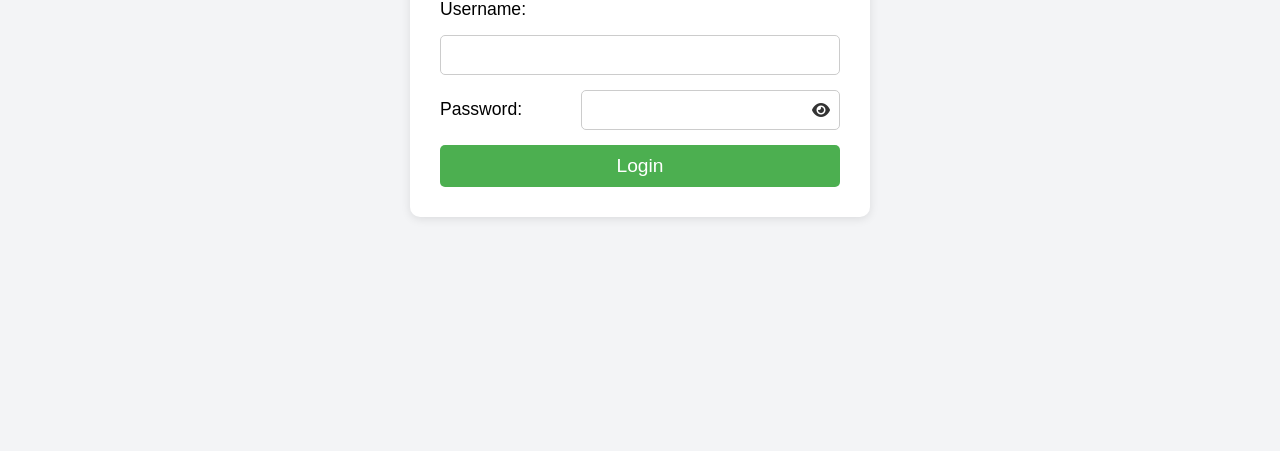
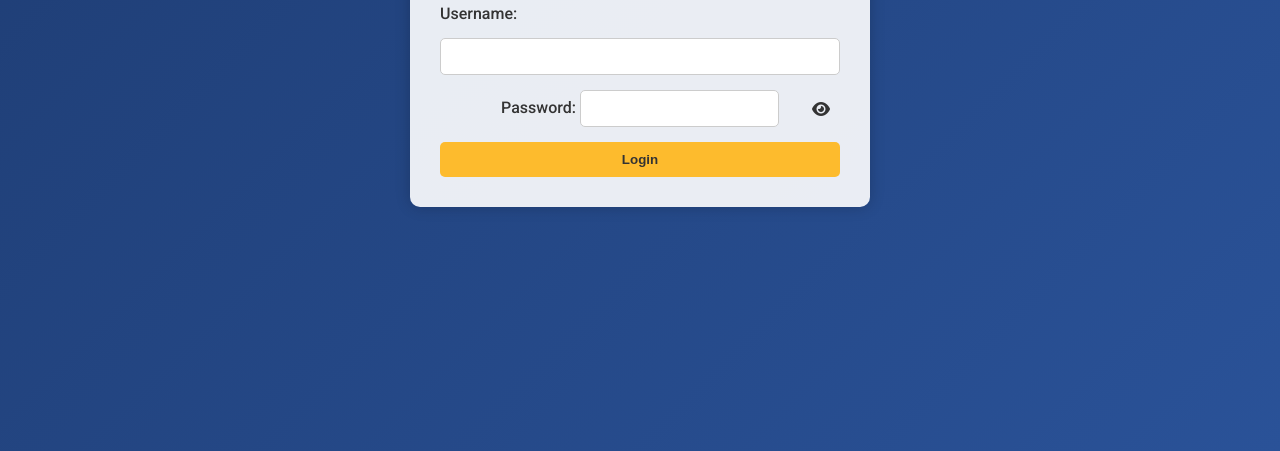
Before and after one commit to AiOfLautech/Quiz-Website, a website: page admin/login.html in a window 1280 px wide. Shown: the part 349-800 px from the top of the page. Drawn offline with Linux system fonts and the light colour scheme.

Commit message:
Update admin-login.css

```diff
--- a/admin/admin-login.css
+++ b/admin/admin-login.css
@@ -1,78 +1,81 @@
-/* Styles for admin-login.html */
+/* admin-login.css - Styles for the Admin Login Page */
+
+@import url('https://fonts.googleapis.com/css2?family=Roboto:wght@400;500;700&display=swap');
 
 body {
-  background-color: #f3f4f6;
+  font-family: 'Roboto', sans-serif;
+  background: linear-gradient(135deg, #1e3c72, #2a5298);
   display: flex;
+  align-items: center;
   justify-content: center;
-  align-items: center;
   height: 100vh;
   margin: 0;
-  font-family: Arial, sans-serif;
 }
 
 .login-container {
-  background-color: #ffffff;
+  background: rgba(255, 255, 255, 0.9);
   padding: 30px;
   border-radius: 10px;
-  box-shadow: 0 2px 10px rgba(0, 0, 0, 0.1);
   width: 400px;
+  box-shadow: 0 0 15px rgba(0, 0, 0, 0.2);
   text-align: center;
 }
 
-h1 {
-  font-size: 2.2rem;
+.login-container h1 {
   margin-bottom: 20px;
+  font-size: 2rem;
+  color: #333;
 }
 
-form {
+.login-container form {
   display: flex;
   flex-direction: column;
   gap: 15px;
 }
 
-label {
-  font-size: 1.1rem;
+.login-container label {
   text-align: left;
-  width: 100%;
+  font-weight: 500;
+  color: #333;
 }
 
-input {
+.login-container input {
   padding: 10px;
-  font-size: 1rem;
   border: 1px solid #ccc;
   border-radius: 5px;
 }
 
-button {
-  padding: 10px;
-  border: none;
-  border-radius: 5px;
-  background-color: #4caf50;
-  color: white;
-  font-size: 1.2rem;
-  cursor: pointer;
-  transition: background-color 0.3s ease;
+.password-container {
+  position: relative;
 }
 
-button:hover {
-  background-color: #45a049;
-}
-
-/* Password container for toggle icon */
-.password-container {
-  position: relative;
-  display: flex;
-  align-items: center;
-}
-
-.password-container input {
-  flex: 1;
-  padding-right: 40px; /* Extra space for the icon */
-}
-
-.toggle-password {
+.password-container .toggle-password {
   position: absolute;
   right: 10px;
+  top: 50%;
+  transform: translateY(-50%);
   cursor: pointer;
   color: #333;
 }
+
+.login-container button {
+  padding: 10px;
+  background: #fdbb2d;
+  border: none;
+  border-radius: 5px;
+  color: #333;
+  font-weight: 700;
+  transition: background 0.3s ease, transform 0.2s ease;
+  cursor: pointer;
+}
+
+.login-container button:hover {
+  background: #ffdd57;
+  transform: scale(1.02);
+}
+
+#loginMessage p {
+  margin-top: 10px;
+  font-size: 1rem;
+  color: red;
+}
```
